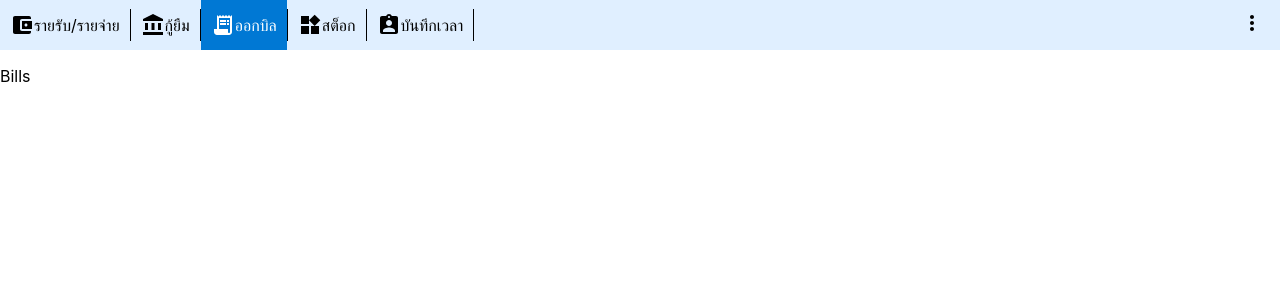
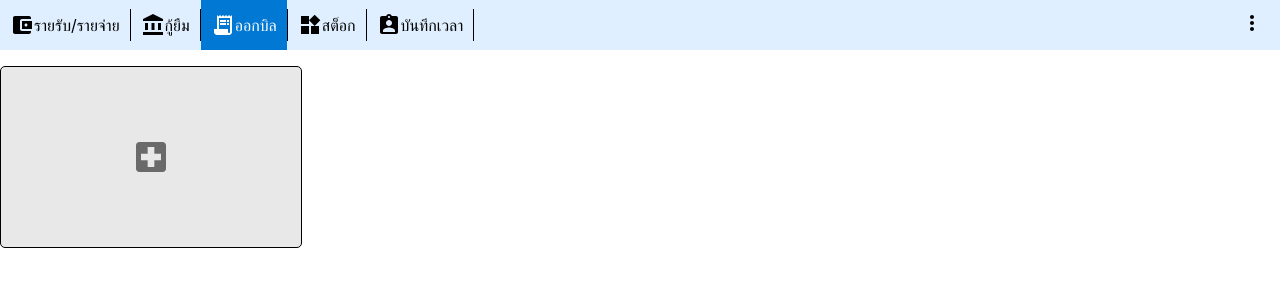
Before and after one commit to arcarnupab8/manage_Demo, a React (Vite) app: page /bills in a window 1280 px wide. Shown: the top 300 px of the page. Built offline with nearby package versions, Linux system fonts and the light colour scheme.

Commit message:
inputImage component.

```diff
--- /dev/null
+++ b/src/components/atom/Input_Image.tsx
@@ -0,0 +1,53 @@
+import React from 'react';
+import LocalHospitalIcon from '@mui/icons-material/LocalHospital';
+
+import style from './css/inputImage.module.css';
+
+interface InputImgProps {
+  img: string | null;
+  onImageChange: (newImg: string | null) => void;
+}
+
+const Input_Image: React.FC<InputImgProps> = ({ img, onImageChange }) => {
+  const handleFileChange = (event: React.ChangeEvent<HTMLInputElement>) => {
+    const file = event.target.files?.[0];
+    if (file) {
+      if (!file.type.includes("image/")) {
+        alert("กรุณาอัพโหลดไฟล์รูปภาพเท่านั้น");
+        return;
+      }
+      const reader = new FileReader();
+      reader.onload = () => onImageChange(reader.result as string);
+      reader.readAsDataURL(file);
+    }
+  };
+
+  return (
+    <div className={style.content}>
+      {!img && (
+        <LocalHospitalIcon
+          sx={{
+            color: "#0000008A",
+            width: "40px",
+            height: "40px",
+            position: "absolute",
+            top: "50%",
+            left: "50%",
+            transform: "translate(-50%, -50%)",
+          }}
+        />
+      )}
+
+      {img && <img src={img} alt="Uploaded" className={style.uploadedImage} />}
+
+      <input
+        type="file"
+        accept="image/*"
+        className={style.hiddenInput}
+        onChange={handleFileChange}
+      />
+    </div>
+  );
+};
+
+export default Input_Image;
--- /dev/null
+++ b/src/components/atom/css/inputImage.module.css
@@ -0,0 +1,30 @@
+.content{
+    width: 300px;
+    height: 180px;
+    background: #E8E8E8;
+    border: 1px solid;
+    border-radius: 5px;
+    overflow: hidden;
+    position: relative;
+}
+
+.content:hover{
+    cursor: pointer;
+}
+
+.hiddenInput {
+    position: absolute;
+    width: 100%;
+    height: 100%;
+    opacity: 0;
+    cursor: pointer;
+}
+
+.uploadedImage {
+    width: 100%;
+    height: auto;
+    object-fit: cover;
+    position: absolute;
+    top: 0;
+    left: 0;
+}
--- a/src/pages/Bills/index.tsx
+++ b/src/pages/Bills/index.tsx
@@ -1,10 +1,18 @@
-import React from 'react';
+import React, { useState } from 'react';
 
 import style from './css/bills.module.css';
+import Input_Image from '../../components/atom/Input_Image';
 
 const Bills: React.FC = () => {
+  const [image, setImage] = useState<string | null>(null);
+
   return (
-    <div>Bills</div>
+    <div>
+      <Input_Image
+        img={image}
+        onImageChange={setImage}
+      />
+    </div>
   )
 }
 
```
